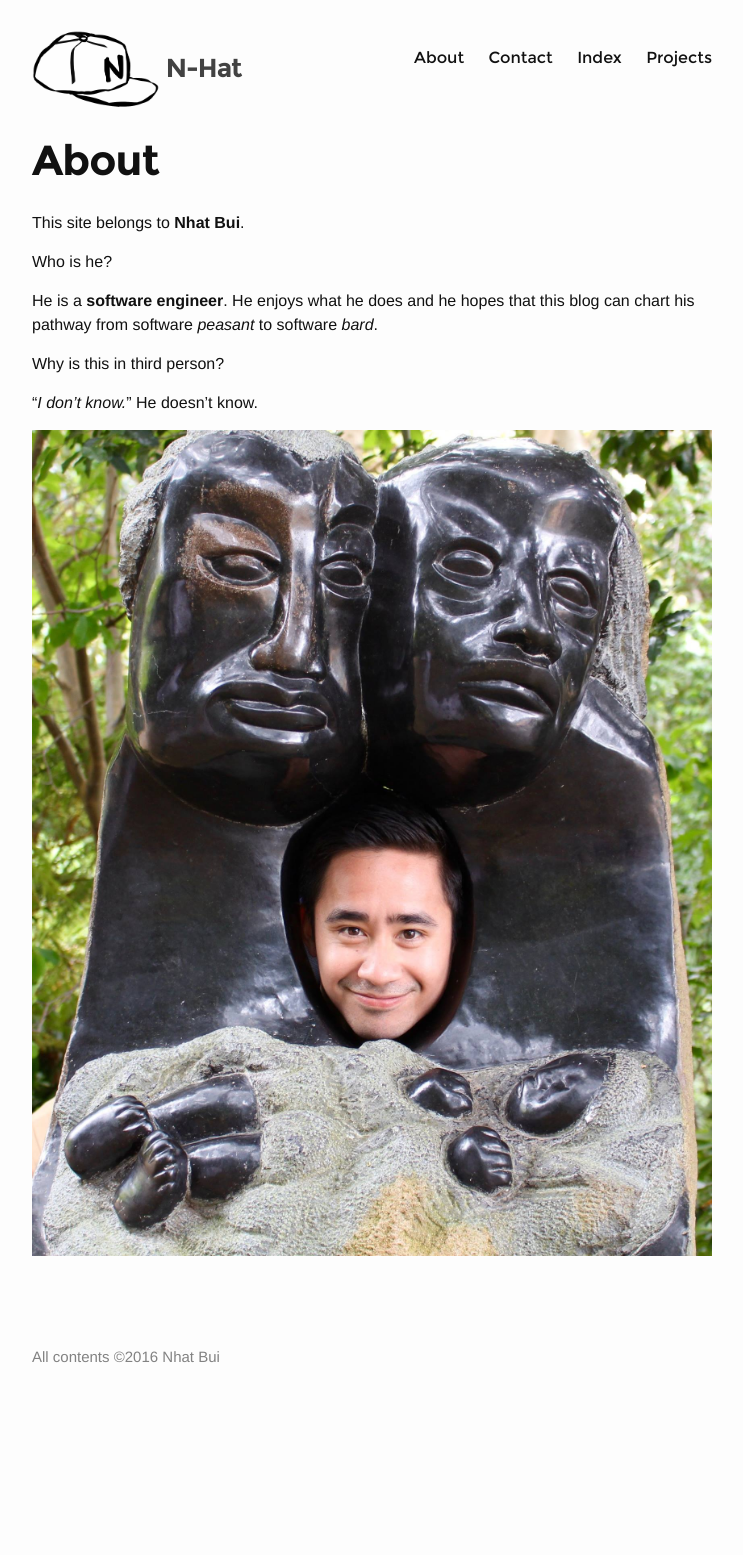
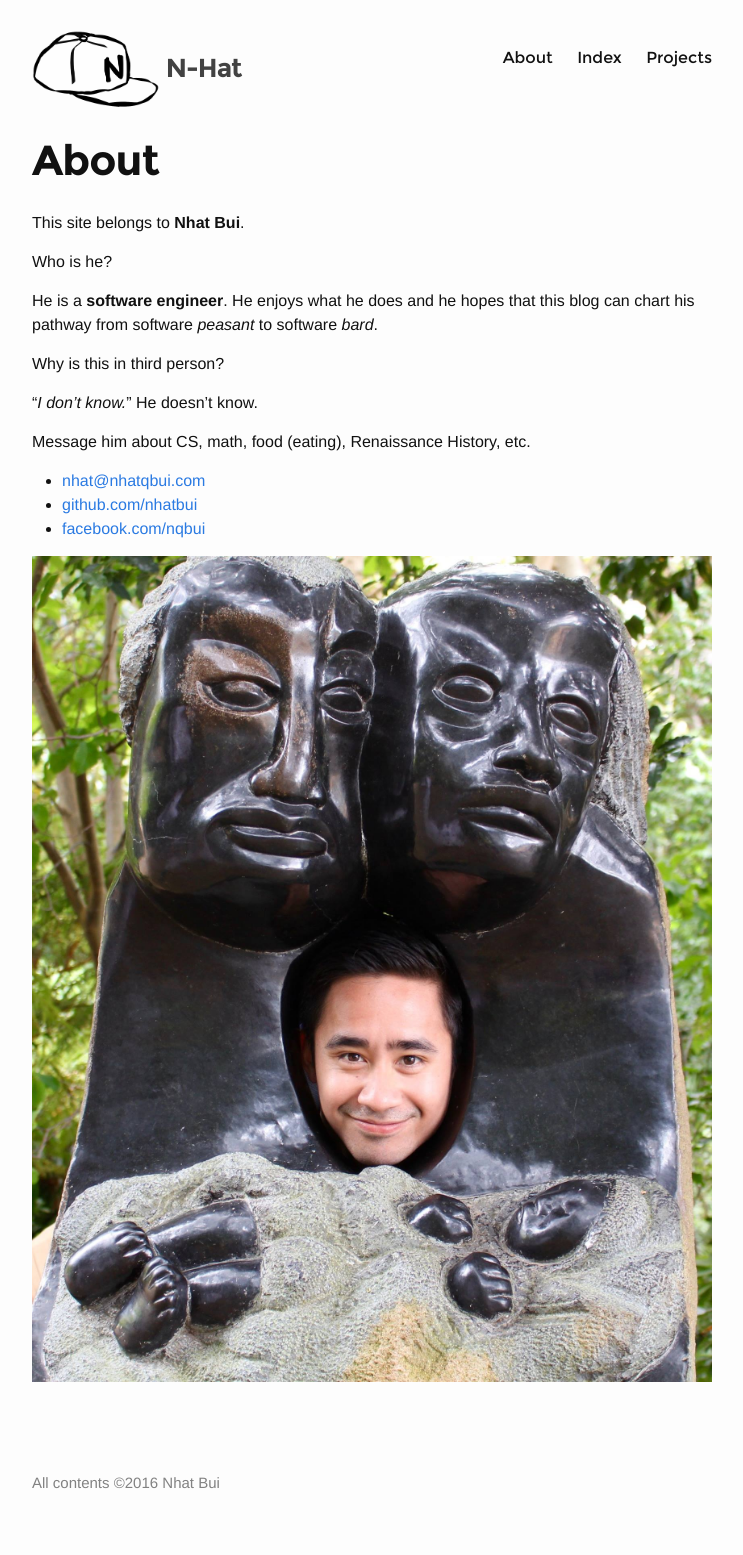
Before and after one commit to nhatbui/nhatbui.github.io, a Jekyll site: the page built from about.md, in a window 1280 px wide. Shown: the whole page, without its empty margins (268-1011 px from the left). Built offline with Jekyll 4.4.1, drawn with Linux system fonts in a browser that asks for light colours; before the commit the page ends 1429 px from its top, so only the background shows below that.

Commit message:
Contact added to about

```diff
--- a/_includes/header.html
+++ b/_includes/header.html
@@ -18,7 +18,7 @@
 
       <div class="trigger">
         {% for my_page in site.pages %}
-          {% if my_page.title %}
+          {% if my_page.title and my_page.title != "Contact" %}
           <a class="page-link" href="{{ my_page.url | prepend: site.baseurl }}">{{ my_page.title }}</a>
           {% endif %}
         {% endfor %}
--- a/about.md
+++ b/about.md
@@ -15,4 +15,10 @@ Why is this in third person?
 
 "_I don't know._" He doesn't know.
 
+Message him about CS, math, food (eating), Renaissance History, etc.
+
+* [nhat@nhatqbui.com](mailto:nhat@nhatqbui.com)
+* [github.com/nhatbui](https://github.com/nhatbui)
+* [facebook.com/nqbui](https://www.facebook.com/nqbui)
+
 ![me, South Africa]({{ site.baseurl }}/assets/me.jpg)
--- a/index.html
+++ b/index.html
@@ -7,7 +7,7 @@ layout: default
   {% for post in paginator.posts %}
   <h1><a href="{{ post.url }}">{{ post.title }}</a></h1>
   <p class="author">
-    <span class="date">{{ post.date }}</span>
+    <span class="date">{{ post.date | date: "%m/%d/%Y"}}</span>
   </p>
   <div class="content">
     {{ post.content }}
```
